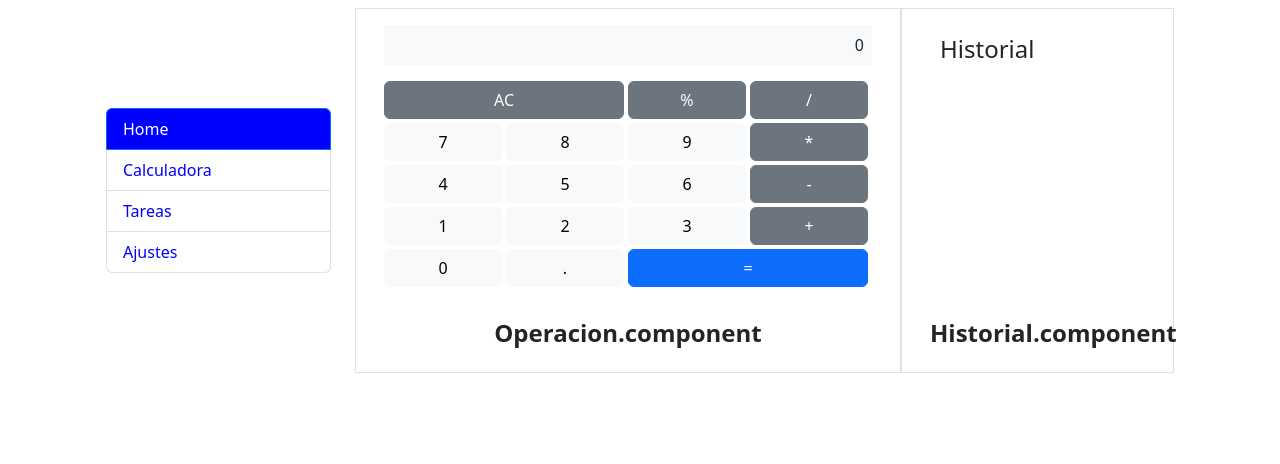
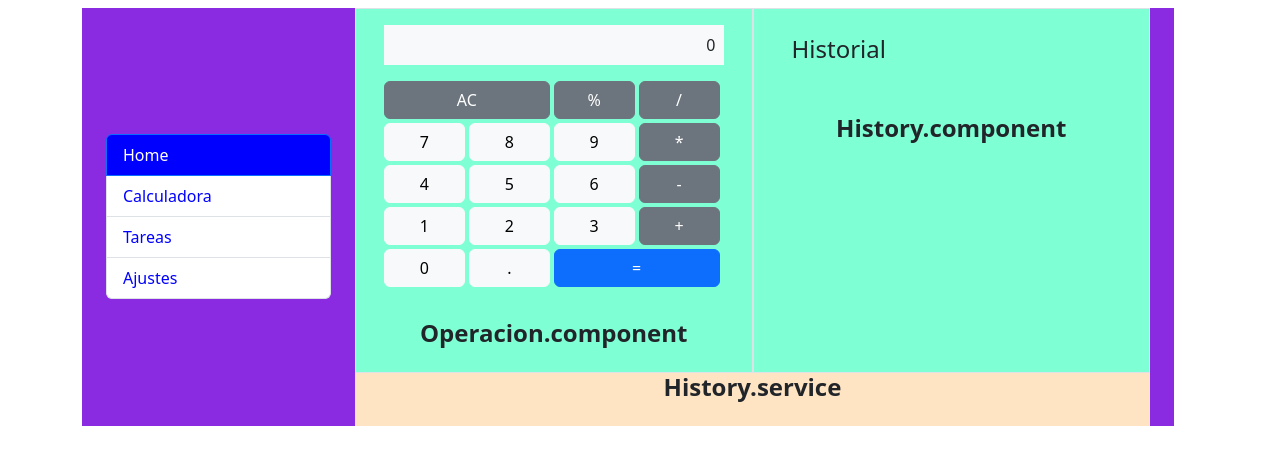
Before and after one commit to stemengit/Calculadora, an Angular app: page / in a window 1280 px wide. Shown: the top 464 px of the page. Built offline with nearby package versions, Linux system fonts and the light colour scheme.

Commit message:
fix: Calculadora Finalizada

```diff
--- a/src/app/app.component.html
+++ b/src/app/app.component.html
@@ -1,25 +1,36 @@
 <div class="container-fluid">
-  <div class="row">
+  <div class="row" style="background-color: blueviolet;">
 
-    <div class="col-md-3 col-12">
+    <div class="col-md-3 col-12" id="menu">
       <app-sidebar></app-sidebar>
     </div>
 
-    <div class="col-md-6 col-12 border" >
+    <div class="col-md-9 col-12" id="page">
+
+      <div class="row" style="background-color: aquamarine;">
+        <div class=" col-xs-12 col-sm-12 col-md-12 col-lg-6 col-xl-6 border ">
           <div class="p-3">
             <app-operacion></app-operacion>
           </div>
-          <p class="p-3 h4 text-center mt-auto"><strong>Operacion.component</strong></p>
+          <p class="p-3 h4 text-center mt-auto "><strong>Operacion.component</strong></p>
         </div>
 
-    <div class="col-md-3 col-12 border" >
+        <div class=" col-xs-12 col-sm-12 col-md-12 col-lg-6 col-xl-6 border">
           <div class="p-3" id="Historial">
             <app-historial></app-historial>
           </div>
-      <p class="p-3 h4 text-center mt-auto"><strong>Historial.component</strong></p>
+          <p class="p-3 h4 text-center mt-auto"><strong>History.component</strong></p>
+        </div>
       </div>
 
-    <div class="col col-9">
+      <div class="row" style="background-color: bisque;">
+        <div class="col-12 h4 text-center" >
+          <p><strong>History.service</strong></p>
+        </div>
+
+      </div>
+
+
     </div>
 
   </div>
--- a/src/app/components/pages/calculadora/operacion/operacion.component.ts
+++ b/src/app/components/pages/calculadora/operacion/operacion.component.ts
@@ -8,33 +8,17 @@ import { evaluate } from 'mathjs';
   templateUrl: './operacion.component.html',
   styleUrls: ['./operacion.component.css']
 })
-export class OperacionComponent{
+export class OperacionComponent {
 
-
-operadoresUnicos(){
-
-}
-
-revisarOperadores() {
-
-   if (['+', '-', '*', '/'].includes( this.currentInput[this.currentInput.length-1] )
-    && ['+', '-', '*', '/'].includes( this.currentInput[this.currentInput.length-2] )){
-
-      this.currentInput = this.currentInput.substring(0,this.currentInput.length-2) + this.currentInput[this.currentInput.length-1];
-
-  }
-  console.log('Hola: ' +this.currentInput[this.currentInput.length-1] )
-
-
-}
-
+  private operadoresUnicos = ['+', '*', '/', '='];
 
   currentInput: string = '';
   resultShown: boolean = false;
 
-  constructor(private historyService: HistoryService) {}
+  constructor(private historyService: HistoryService) { }
 
   onButtonClick(value: string) {
+
     if (this.resultShown) {
       this.currentInput = '';
       this.resultShown = false;
@@ -42,32 +26,35 @@ revisarOperadores() {
 
     if (value === '=') {
       this.calculateResult();
-    } else if (['+' , '*', '%', '/'].includes(value)) {
-      if (value === '-' && this.currentInput.endsWith('-')) {
-        this.currentInput = this.currentInput.slice(0, -1);
-      } else {
+      return;
+    }
+
+     if ((this.operadoresUnicos.includes(this.currentInput[this.currentInput.length - 1])
+      && this.operadoresUnicos.includes(value))) {
+      this.currentInput = this.currentInput.substring(0, this.currentInput.length - 1) + value;
+      return;
+    }
+     if (this.operadoresUnicos.includes(value)) {
       this.currentInput += `${value}`;
-        this.revisarOperadores();
+      return;
+    }
+     if (value === '%') {
+      this.currentInput = (parseFloat(this.currentInput) * 0.01).toString();
+      return;
+    }
+    if (value === 'AC') {
+      this.currentInput = '';
+      return;
+    }
 
-      }
-    } else if (value === '+/-') {
-      if (this.currentInput.startsWith('-')) {
-        this.currentInput = this.currentInput.substring(1);
-      } else {
-        this.currentInput = `-${this.currentInput}`;
-      }
-    } else if (value === '%') {
-      this.currentInput = (parseFloat(this.currentInput) * 0.01).toString();
-    } else if (value === 'AC') {
-      this.currentInput = '';
-    } else {
       this.currentInput += value;
-    }
+
 
   }
 
 
   calculateResult() {
+    if (this.currentInput.length > 1) {
       try {
         const rawResult = evaluate(this.currentInput);
         const result = parseFloat(rawResult).toLocaleString(undefined, {
@@ -84,3 +71,4 @@ revisarOperadores() {
       }
     }
   }
+}
```
Lines whose indentation alone changed are shown as unchanged.
